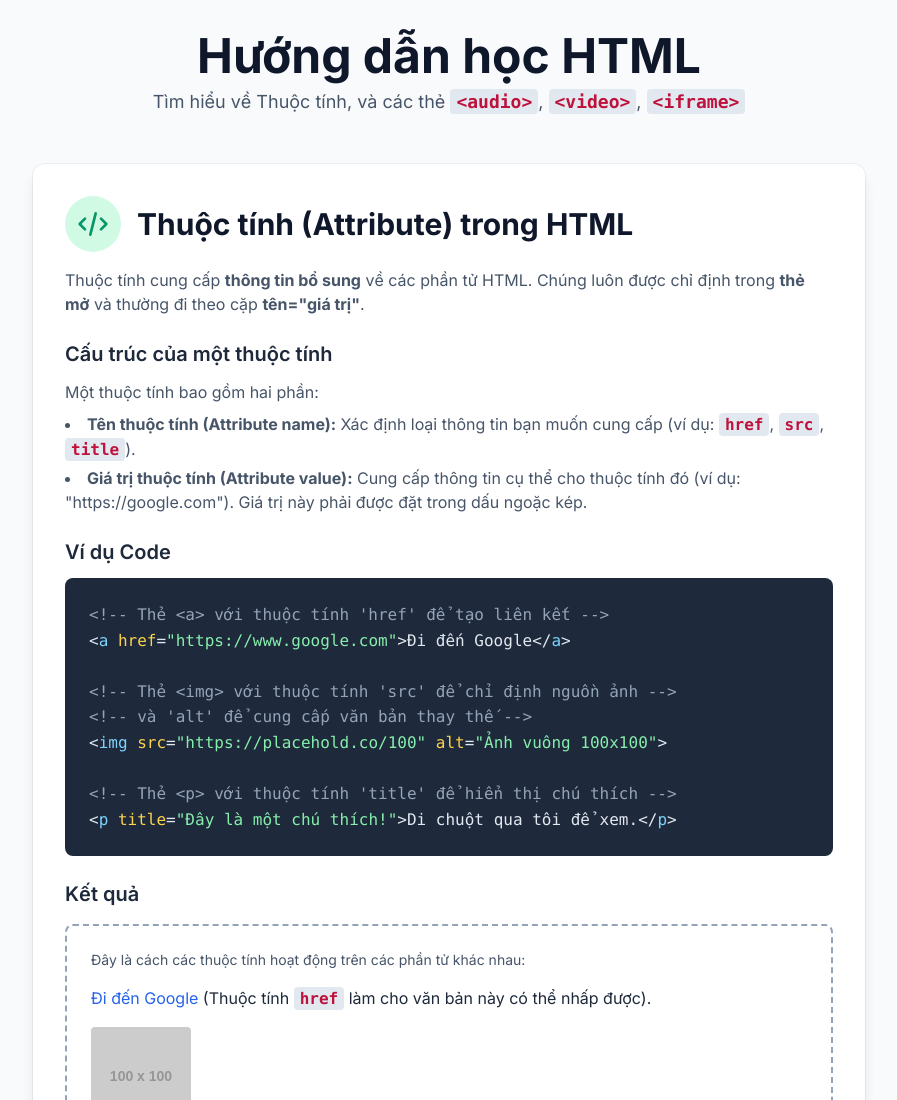
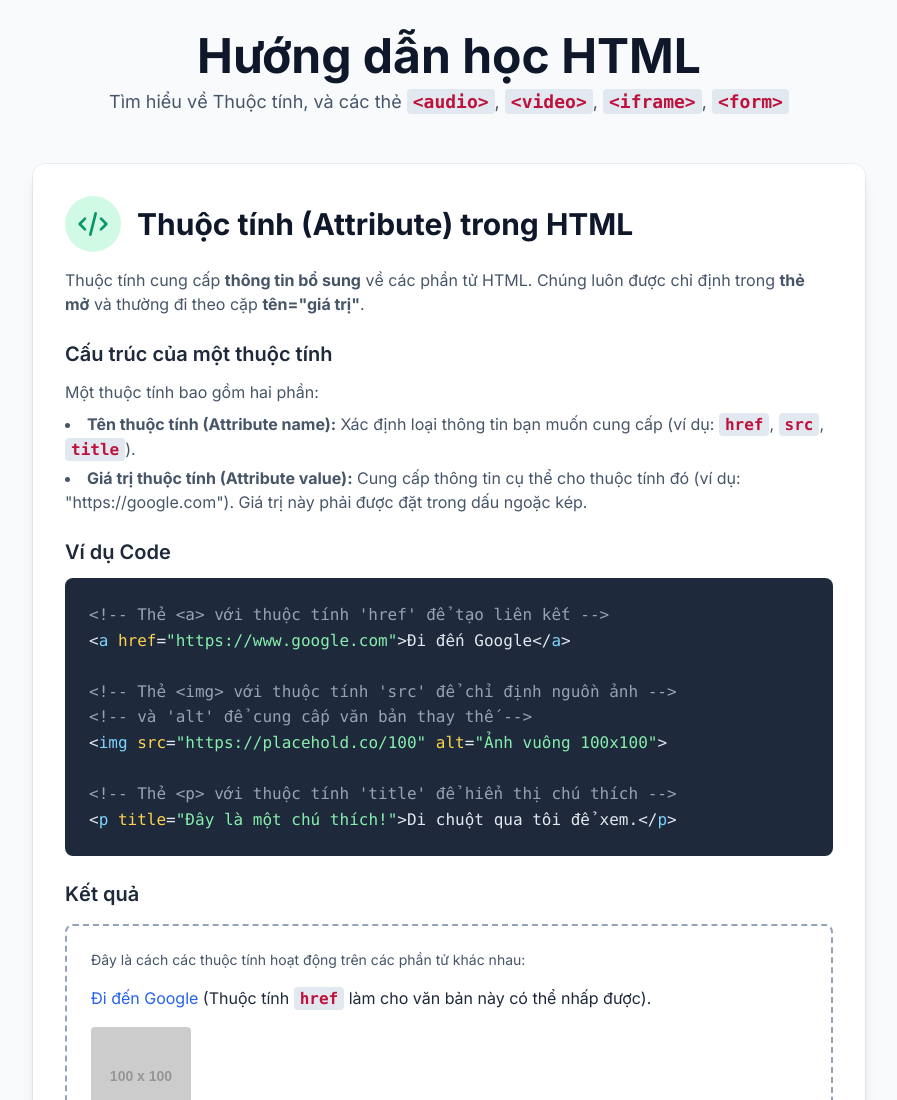
Before and after one commit to homyhan/homyhan-daphuongtien-form, a plain HTML site: page index.html in a window 1280 px wide. Shown: the top 1100 px of the page, without its empty margins (191-1088 px from the left). Drawn offline with nearby package versions, Linux system fonts and the light colour scheme; placeholder pictures from the web are drawn by us.

Commit message:
thêm nội dung form

```diff
--- a/index.html
+++ b/index.html
@@ -89,7 +89,7 @@
             <h1 class="text-4xl md:text-5xl font-bold text-slate-900">Hướng dẫn học HTML</h1>
             <p class="text-lg text-slate-600 mt-2">
                 Tìm hiểu về Thuộc tính, và các thẻ <code class="inline-code">&lt;audio&gt;</code>, <code
-                    class="inline-code">&lt;video&gt;</code>, <code class="inline-code">&lt;iframe&gt;</code>
+                    class="inline-code">&lt;video&gt;</code>, <code class="inline-code">&lt;iframe&gt;</code>, <code class="inline-code">&lt;form&gt;</code>
             </p>
         </header>
 
@@ -489,4 +489,5 @@
     </div>
 </body>
 
+
 </html>
```
